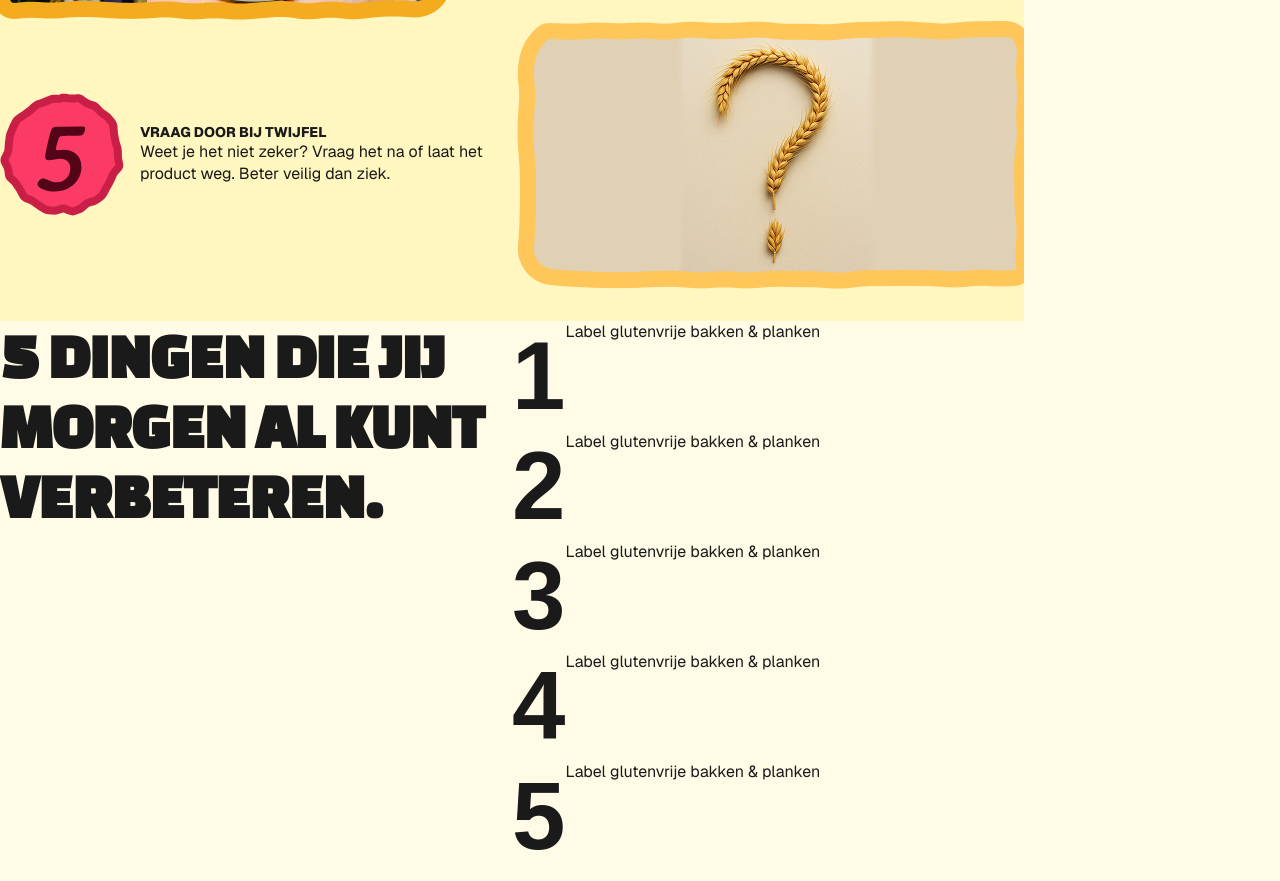
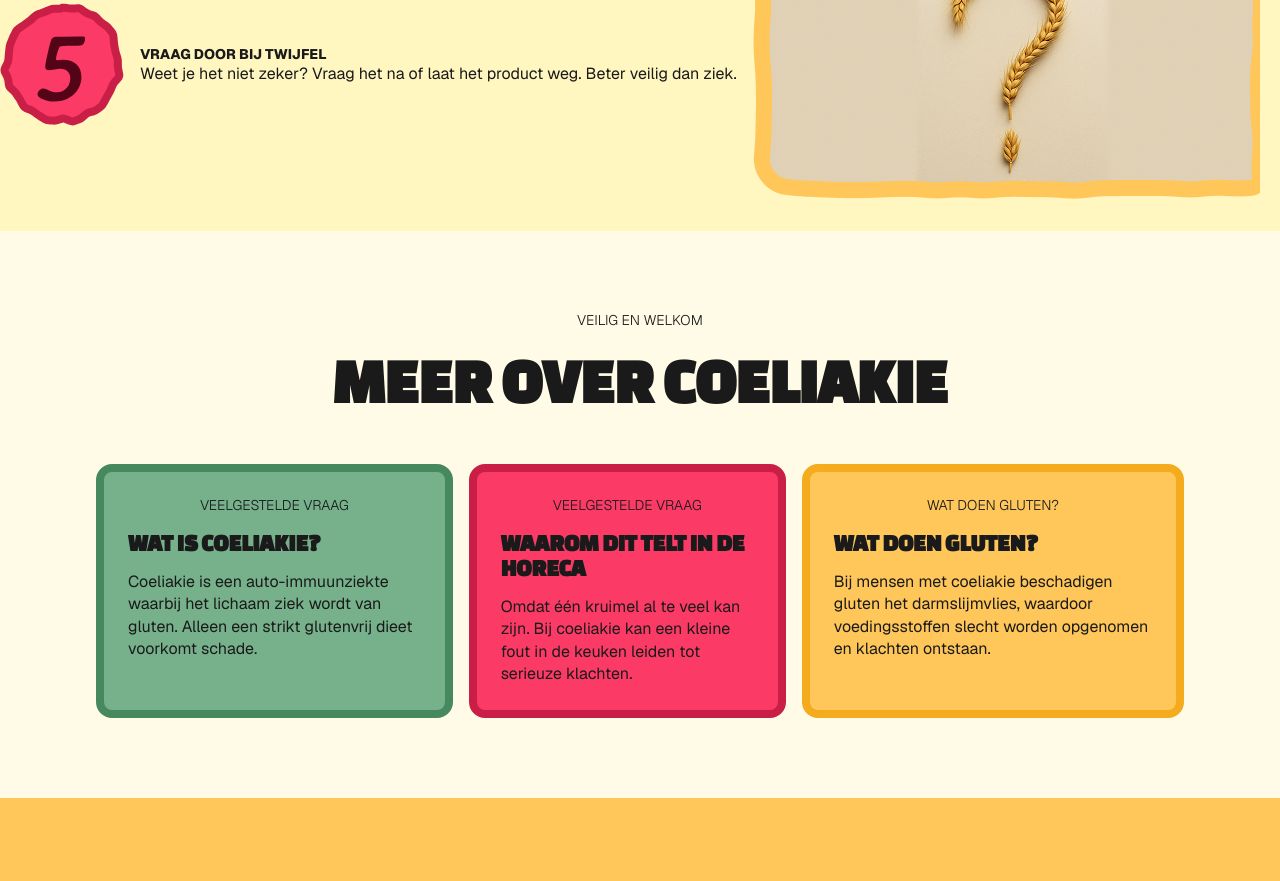
Before and after one commit to StijnCSS/glutenfout, a plain HTML site: page index.html in a window 1280 px wide. Shown: the part 3978-4859 px from the top of the page. Drawn offline with nearby package versions, Linux system fonts and the light colour scheme; a web font is replaced by a local one.

Commit message:
width 100vw and iamges

```diff
--- a/index.html
+++ b/index.html
@@ -115,6 +115,41 @@
         <img src="./images/five-image.png">
     </div>
 </section>
+
+<section class="professionals">
+    <h4 class="h4">veilig en welkom</h4>
+    <h2 class="h1">Meer over coeliakie</h2>
+    <div class="cards">
+        <div class="card">
+            <h4 class="h4">Veelgestelde vraag</h4>
+            <h3 class="h3">Wat is coeliakie?</h3>
+            <p>Coeliakie is een auto-immuunziekte waarbij het lichaam ziek wordt van gluten. Alleen een strikt glutenvrij dieet voorkomt schade.</p>
+            <!-- <div>
+            <h4 class="h4">begrip</h4>
+            <img src="./images/broodje.svg" alt="broodje">
+            </div> -->
+        </div>
+        <div class="card">
+            <h4 class="h4">Veelgestelde vraag</h4>
+            <h3 class="h3">Waarom dit telt in de horeca</h3>
+            <p>Omdat één kruimel al te veel kan zijn. Bij coeliakie kan een kleine fout in de keuken leiden tot serieuze klachten.</p>
+            <!-- <div>
+            <h4 class="h4">Horeca</h4>
+            <img src="./images/bestek.svg" alt="bestek">
+            </div> -->
+        </div>
+        <div class="card">
+            <h4 class="h4">Wat Doen gluten?</h4>
+            <h3 class="h3">Wat Doen gluten?</h3>
+            <p>Bij mensen met coeliakie beschadigen gluten het darmslijmvlies, waardoor voedingsstoffen slecht worden opgenomen en klachten ontstaan.</p>
+            <!-- <div>
+            <h4 class="h4">gevolgen</h4>
+            <img src="./images/darmen.svg" alt="darmen">
+            </div> -->
+        </div>
+    </div>
+</section>
+
 <section class="verbeteren">
     <h2 class="h1">5 dingen die jij morgen al kunt  verbeteren. </h2>
     <div class="verbeteren-steps">
@@ -139,7 +174,9 @@
         <p>Label glutenvrije bakken & planken</p>
     </div>
     </div>
-</section>
+    </section>
+    <img class="full-image" src="./images/ober.png" alt="">
+
 </main>
 </body>
 </html>
--- a/style.css
+++ b/style.css
@@ -19,7 +19,7 @@
 }
 
 body {
-    width: 1024px;
+    width: 100vw;
     background-color: var(--color-background);
 }
 
@@ -76,7 +76,10 @@ p {
 }
 
 
-
+.full-image {
+margin-top: -2rem;
+width: 100%;
+}
 
 button {
     padding: 1rem 2rem;
@@ -126,7 +129,7 @@ header nav ul {
     color: var(--color-green-500);
 }
 
-.over {
+.over, .professionals {
     display: flex;
     gap: 1rem;
     flex-direction: column;
@@ -135,17 +138,17 @@ header nav ul {
     align-items: center;
 }
 
-.over .h1 {
+.over .h1, .professionals .h1 {
     text-align: center;
     padding-bottom: 2rem;
 }
 
-.over .cards {
+.over .cards, .professionals .cards {
     display: flex;
     gap: 1rem;
 }
 
-.over .cards .card{
+.over .cards .card, .professionals .cards .card{
     display: flex;
     flex-direction: column;
     gap: 1rem;
@@ -156,12 +159,12 @@ header nav ul {
     border:.5rem solid var(--color-red-600);
 }
 
-.over .cards .card:last-of-type {
+.over .cards .card:last-of-type, .professionals .cards .card:last-of-type {
     background-color: var(--color-yellow-500);
     color: var(--color-yellow-700);
     border:.5rem solid var(--color-yellow-600);
 }
-.over .cards .card:first-of-type{
+.over .cards .card:first-of-type, .professionals .cards .card:first-of-type{
     background-color: var(--color-green-500);
     color: var(--color-green-700);
     border: .5rem solid var(--color-green-600);
@@ -193,13 +196,25 @@ header nav ul {
 }
 
 .veilig {
-padding: 2rem 0 2rem 0;
-background-color: var(--color-background-2);
+    padding: 2rem 0 2rem 0;
+    background-color: var(--color-background-2);
 }
+
+.professionals {
+    background-color: var(--color-background);
+}
+.professionals .h4 {
+    text-align: center;
+}
+
+
 .verbeteren {
     display: flex;
+    gap: 5rem;
     justify-content: center;
-
+    align-items: center;
+    background-color: var(--color-yellow-500);
+    padding: 4rem 2rem;
 }
 
 .verbeteren > * {
@@ -208,4 +223,5 @@ background-color: var(--color-background-2);
 
 .verbeteren-step {
     display: flex;
+    align-items: center;
 }
```
Also changed, not shown: images/ober.png (added).
